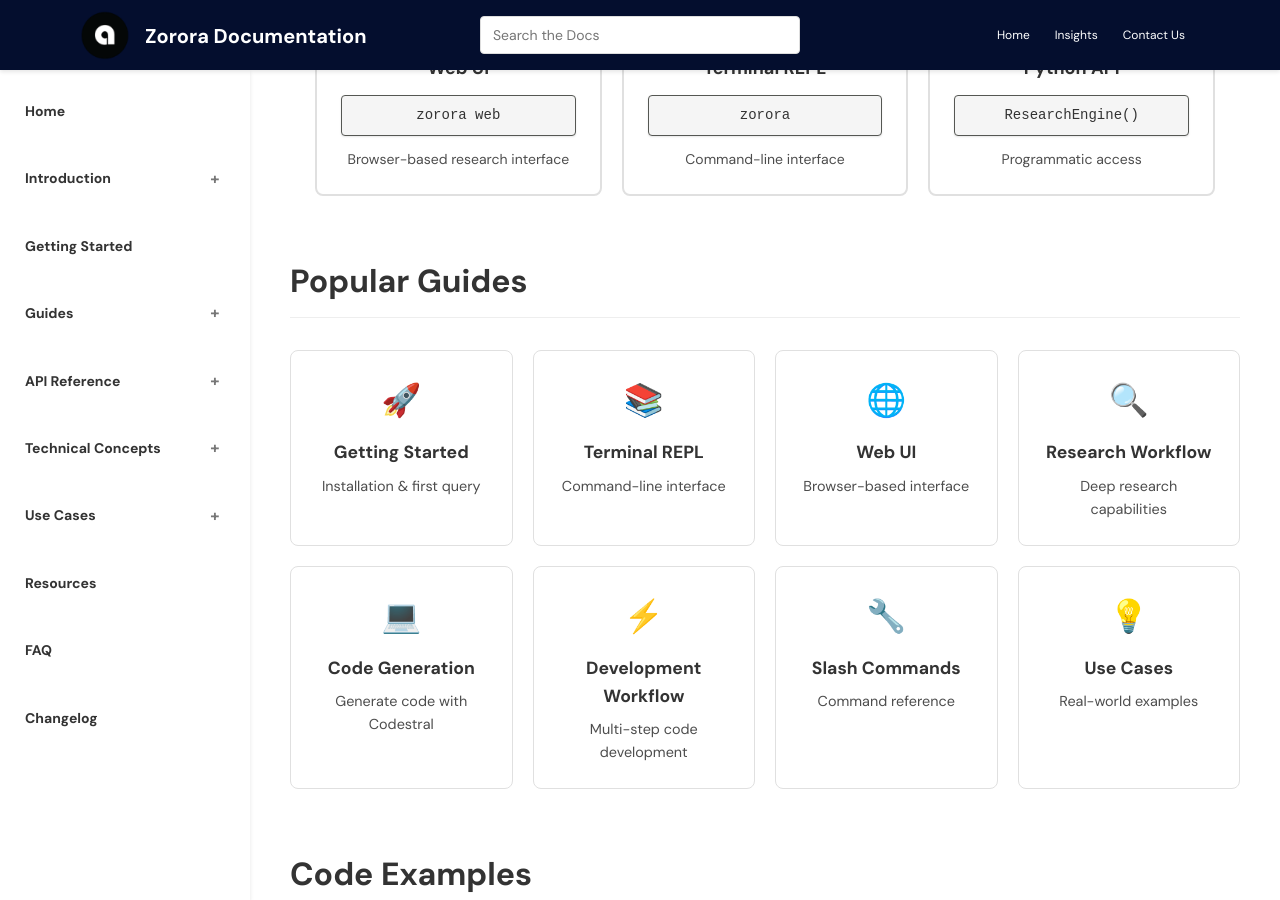
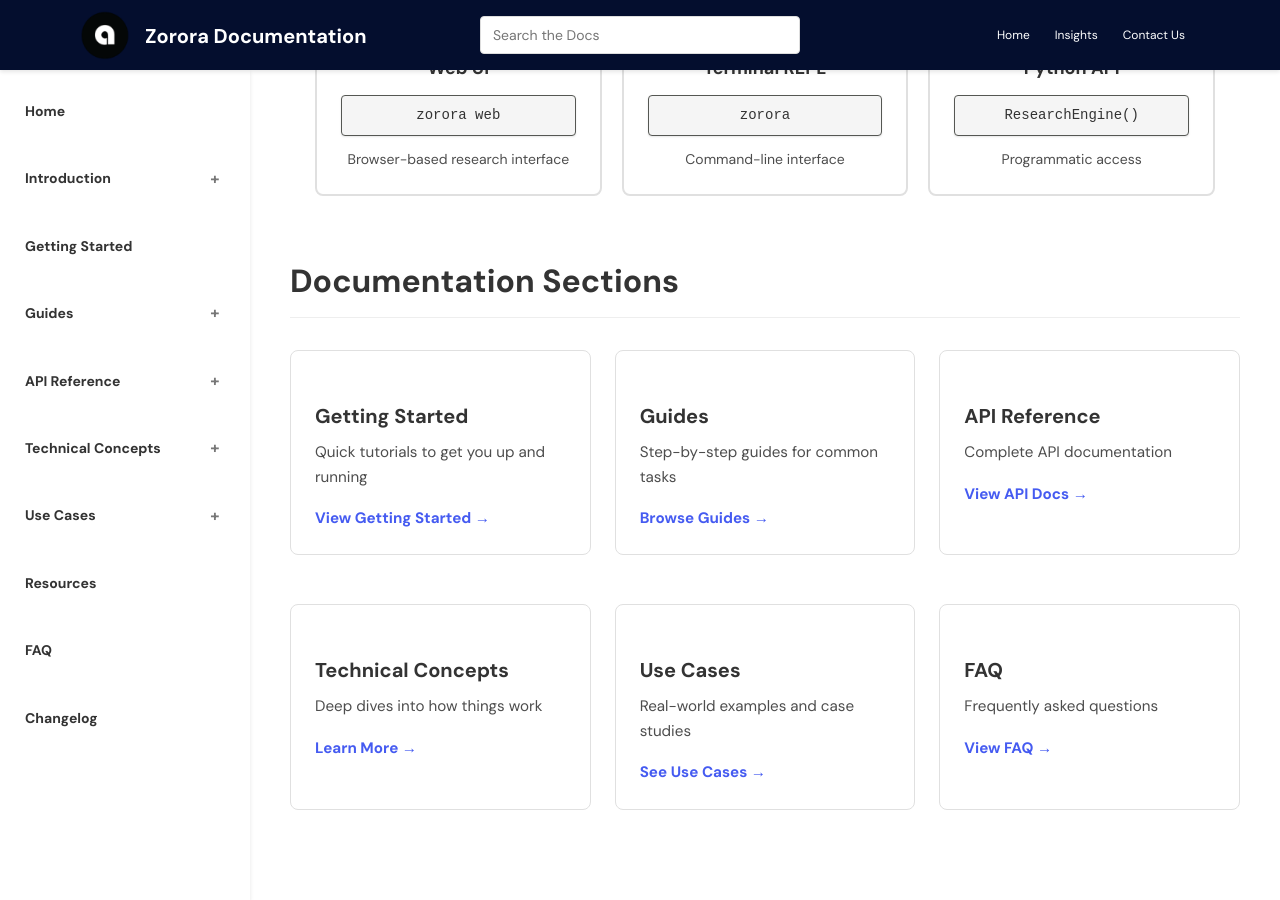
Before and after one commit to AsobaCloud/asobacode.github.io, a Jekyll site: the page built from index.md, in a window 1280 px wide and 900 px high, scrolled down 558 px. Built offline with Jekyll 4.4.1, drawn with Linux system fonts in a browser that asks for light colours; comment, search, counter and statistics services are not loaded; some of the changed text lies outside the part shown.

Commit message:
Replace Popular Guides with Documentation Sections on index page
- Remove Popular Guides section (section D)
- Move Documentation Sections Overview from bottom (section J) to section D position
- Provides better overview of documentation structure earlier on the page
- More organized navigation for users

```diff
--- a/index.md
+++ b/index.md
@@ -52,57 +52,45 @@ layout: default
   </div>
 </div>
 
-<!-- D. Popular Quick Links Grid (Above Fold) -->
-<div class="quick-links-section">
-  <h2>Popular Guides</h2>
-  <div class="quick-links-grid">
-    <a href="/getting-started" class="quick-link-card">
-      <div class="quick-link-icon">🚀</div>
-      <h4>Getting Started</h4>
-      <p>Installation & first query</p>
-    </a>
+<!-- D. Documentation Sections Overview -->
+<div class="sections-overview">
+  <h2>Documentation Sections</h2>
+  <div class="section-cards">
+    <div class="section-card">
+      <h3>Getting Started</h3>
+      <p>Quick tutorials to get you up and running</p>
+      <a href="/getting-started" class="section-link">View Getting Started →</a>
+    </div>
 
-    <a href="/guides/terminal-repl" class="quick-link-card">
-      <div class="quick-link-icon">📚</div>
-      <h4>Terminal REPL</h4>
-      <p>Command-line interface</p>
-    </a>
+    <div class="section-card">
+      <h3>Guides</h3>
+      <p>Step-by-step guides for common tasks</p>
+      <a href="/guides/overview" class="section-link">Browse Guides →</a>
+    </div>
 
-    <a href="/guides/web-ui" class="quick-link-card">
-      <div class="quick-link-icon">🌐</div>
-      <h4>Web UI</h4>
-      <p>Browser-based interface</p>
-    </a>
+    <div class="section-card">
+      <h3>API Reference</h3>
+      <p>Complete API documentation</p>
+      <a href="/api-reference/overview" class="section-link">View API Docs →</a>
+    </div>
 
-    <a href="/guides/research-workflow" class="quick-link-card">
-      <div class="quick-link-icon">🔍</div>
-      <h4>Research Workflow</h4>
-      <p>Deep research capabilities</p>
-    </a>
+    <div class="section-card">
+      <h3>Technical Concepts</h3>
+      <p>Deep dives into how things work</p>
+      <a href="/technical-concepts/overview" class="section-link">Learn More →</a>
+    </div>
 
-    <a href="/guides/code-generation" class="quick-link-card">
-      <div class="quick-link-icon">💻</div>
-      <h4>Code Generation</h4>
-      <p>Generate code with Codestral</p>
-    </a>
+    <div class="section-card">
+      <h3>Use Cases</h3>
+      <p>Real-world examples and case studies</p>
+      <a href="/use-cases/overview" class="section-link">See Use Cases →</a>
+    </div>
 
-    <a href="/guides/development-workflow" class="quick-link-card">
-      <div class="quick-link-icon">⚡</div>
-      <h4>Development Workflow</h4>
-      <p>Multi-step code development</p>
-    </a>
-
-    <a href="/guides/slash-commands" class="quick-link-card">
-      <div class="quick-link-icon">🔧</div>
-      <h4>Slash Commands</h4>
-      <p>Command reference</p>
-    </a>
-
-    <a href="/use-cases/overview" class="quick-link-card">
-      <div class="quick-link-icon">💡</div>
-      <h4>Use Cases</h4>
-      <p>Real-world examples</p>
-    </a>
+    <div class="section-card">
+      <h3>FAQ</h3>
+      <p>Frequently asked questions</p>
+      <a href="/faq" class="section-link">View FAQ →</a>
+    </div>
   </div>
 </div>
 
@@ -325,47 +313,6 @@ for r in results:
   </div>
 </div>
 
-<!-- J. Documentation Sections Overview -->
-<div class="sections-overview">
-  <h2>Documentation Sections</h2>
-  <div class="section-cards">
-    <div class="section-card">
-      <h3>Getting Started</h3>
-      <p>Quick tutorials to get you up and running</p>
-      <a href="/getting-started" class="section-link">View Getting Started →</a>
-    </div>
-
-    <div class="section-card">
-      <h3>Guides</h3>
-      <p>Step-by-step guides for common tasks</p>
-      <a href="/guides/overview" class="section-link">Browse Guides →</a>
-    </div>
-
-    <div class="section-card">
-      <h3>API Reference</h3>
-      <p>Complete API documentation</p>
-      <a href="/api-reference/overview" class="section-link">View API Docs →</a>
-    </div>
-
-    <div class="section-card">
-      <h3>Technical Concepts</h3>
-      <p>Deep dives into how things work</p>
-      <a href="/technical-concepts/overview" class="section-link">Learn More →</a>
-    </div>
-
-    <div class="section-card">
-      <h3>Use Cases</h3>
-      <p>Real-world examples and case studies</p>
-      <a href="/use-cases/overview" class="section-link">See Use Cases →</a>
-    </div>
-
-    <div class="section-card">
-      <h3>FAQ</h3>
-      <p>Frequently asked questions</p>
-      <a href="/faq" class="section-link">View FAQ →</a>
-    </div>
-  </div>
-</div>
 
 ## Get Help & Stay Updated
 
```
